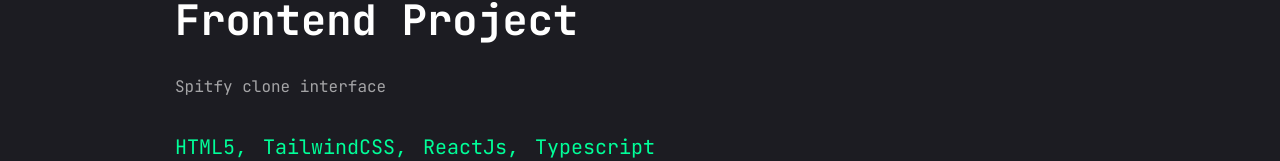
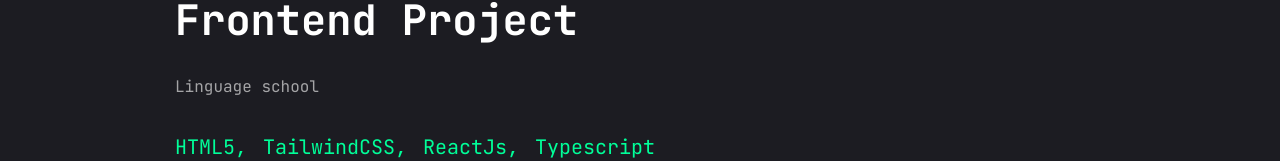
Before and after one commit to romeucajamba/portfolio_Cajamba, a Next.js app: page /work in a window 1280 px wide. Shown: the part 791-952 px from the top of the page. Built offline with nearby package versions, Linux system fonts and the light colour scheme.

Commit message:
Update page.tsx

```diff
--- a/src/app/work/page.tsx
+++ b/src/app/work/page.tsx
@@ -15,7 +15,7 @@
     num: '01',
     category: 'Frontend',
     title: 'project 1',
-    Description: 'Spitfy clone interface',
+    Description: 'Linguage school',
     stack: [
       { name: "HTML5"},
       { name: "TailwindCSS"},
@@ -23,21 +23,23 @@
       { name: "Typescript"},
     ],
     image: '/work/spotfy2.png',
-    live: "https://spotify-interface-mauve.vercel.app/",
-    github: "https://github.com/romeucajamba/SpotifyInterface"
+    live: "https://fluencyhub-p7zo8cz4h-romeucajambas-projects.vercel.app/",
+    github: ""
   },
   {
     num: '02',
-    category: 'Mobile',
+    category: 'Backend',
     title: 'project 2',
-    Description: 'Mobile app for library',
+    Description: 'Social network YhankoET',
     stack: [
-      { name: "React Native"},
+      { name: "Fastify"},
       { name: "Typescript"},
+      { name: "Socket"},
+      { name: "Zod"},
     ],
     image: '/work/TelaPrincipal.png',
-    live: "https://github.com/romeucajamba/BiblioGest",
-    github: "https://github.com/romeucajamba/BiblioGest"
+    live: "https://github.com/romeucajamba/api_yhanko_educational",
+    github: "https://github.com/romeucajamba/api_yhanko_educational"
   },
   {
     num: '03',
@@ -83,6 +85,20 @@
     image: '/work/transaction.png',
     live: "https://transitions-indol.vercel.app/",
     github: "https://github.com/romeucajamba/transitions"
+  },
+    {
+    num: '06',
+    category: 'Backend',
+    title: 'project 5',
+    Description: 'Academy API',
+    stack: [
+      { name: "TypeScript"},
+      { name: "NodeJs"},
+      { name: "Fastify"}
+    ],
+    image: '/',
+    live: "https://github.com/romeucajamba/academy",
+    github: "https://github.com/romeucajamba/academy"
   },
 ];
 
```
